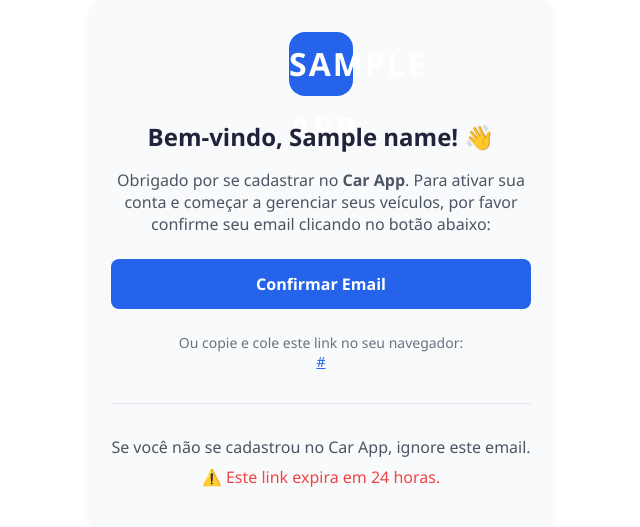
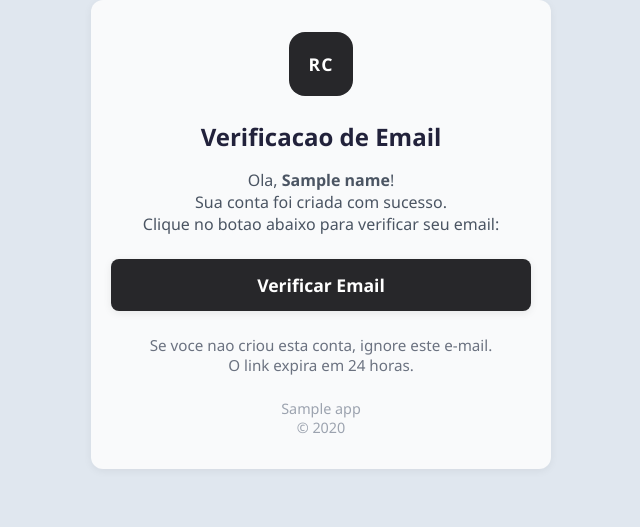
Before and after one commit to rcaldas-com/mailer, a Python web app: template templates/verification.html in a window 1280 px wide. Shown: the top 527 px of the page, without its empty margins (319-959 px from the left). Run offline with Jinja, Linux system fonts and the light colour scheme; the template is opened without the code that fills it: most values are stand-ins (such as "Sample title", 1, 10 or a date in 2020).

Commit message:
feat: unify shared emailer smtp config and templates

```diff
--- a/templates/verification.html
+++ b/templates/verification.html
@@ -1,104 +1 @@
-<!DOCTYPE html>
-<html lang="pt-BR">
-  <head>
-    <meta charset="UTF-8" />
-    <title>Confirme seu email - Car App</title>
-    <meta name="viewport" content="width=device-width, initial-scale=1.0" />
-    <style>
-      /* Reset básico */
-      body, table, td, a { -webkit-text-size-adjust: 100%; -ms-text-size-adjust: 100%; }
-      table, td { mso-table-lspace: 0pt; mso-table-rspace: 0pt; }
-      img { -ms-interpolation-mode: bicubic; }
-      body { margin: 0; padding: 0; width: 100% !important; height: 100% !important; }
-      /* Layout responsivo */
-      .container {
-        max-width: 420px;
-        margin: 0 auto;
-        background: #f9fafb;
-        border-radius: 12px;
-        box-shadow: 0 2px 8px rgba(0,0,0,0.06);
-        padding: 32px 20px;
-        font-family: 'Segoe UI', 'Helvetica Neue', Arial, sans-serif;
-      }
-      .logo {
-        display: block;
-        margin: 0 auto 24px auto;
-        width: 64px;
-        height: 64px;
-        background: #2563eb;
-        border-radius: 16px;
-        text-align: center;
-        line-height: 64px;
-        font-size: 2rem;
-        color: #fff;
-        font-weight: bold;
-        letter-spacing: 2px;
-      }
-      h1 {
-        font-size: 1.5rem;
-        color: #22223b;
-        margin-bottom: 12px;
-        text-align: center;
-      }
-      p {
-        color: #4b5563;
-        font-size: 1rem;
-        margin-bottom: 24px;
-        text-align: center;
-      }
-      .button {
-        display: block;
-        margin: 24px auto;
-        padding: 14px 32px;
-        background: #2563eb;
-        color: #fff;
-        text-decoration: none;
-        border-radius: 8px;
-        font-weight: 600;
-        font-size: 1rem;
-        text-align: center;
-        transition: background 0.3s ease;
-      }
-      .button:hover {
-        background: #1e40af;
-      }
-      .link {
-        color: #2563eb;
-        word-break: break-all;
-        font-size: 0.875rem;
-        text-decoration: underline;
-      }
-      .footer {
-        margin-top: 32px;
-        padding-top: 24px;
-        border-top: 1px solid #e5e7eb;
-        text-align: center;
-        font-size: 0.75rem;
-        color: #9ca3af;
-      }
-    </style>
-  </head>
-  <body>
-    <div class="container">
-      <div class="logo">{{ app|upper }}</div>
-      <h1>Bem-vindo, {{ name }}! 👋</h1>
-      <p>
-        Obrigado por se cadastrar no <strong>Car App</strong>. Para ativar sua conta e começar a gerenciar seus veículos,
-        por favor confirme seu email clicando no botão abaixo:
-      </p>
-      <a href="{{ verificationUrl }}" class="button">Confirmar Email</a>
-      <p style="font-size: 0.875rem; color: #6b7280;">
-        Ou copie e cole este link no seu navegador:<br>
-        <a href="{{ verificationUrl }}" class="link">{{ verificationUrl }}</a>
-      </p>
-      <div class="footer">
-        <p style="margin: 8px 0;">
-          Se você não se cadastrou no Car App, ignore este email.
-        </p>
-        <p style="margin: 8px 0; font-weight: 500; color: #ef4444;">
-          ⚠️ Este link expira em 24 horas.
-        </p>
-      </div>
-    </div>
-  </body>
-</html>
+{% include 'verify-email.html' %}
--- /dev/null
+++ b/templates/verify-email.html
@@ -0,0 +1,41 @@
+<!DOCTYPE html>
+<html lang="pt-BR">
+  <head>
+    <meta charset="UTF-8" />
+    <title>Verificacao de Email</title>
+    <meta name="viewport" content="width=device-width, initial-scale=1.0" />
+    <style>
+      body, table, td, a { -webkit-text-size-adjust: 100%; -ms-text-size-adjust: 100%; }
+      table, td { mso-table-lspace: 0pt; mso-table-rspace: 0pt; }
+      body { margin: 0; padding: 0; width: 100% !important; height: 100% !important; }
+      .container { max-width: 420px; margin: 0 auto; background: #f9fafb; border-radius: 12px; box-shadow: 0 2px 8px rgba(0,0,0,0.06); padding: 32px 20px; font-family: 'Segoe UI', 'Helvetica Neue', Arial, sans-serif; }
+      .logo { display: block; margin: 0 auto 24px auto; width: 64px; height: 64px; background: #27272a; border-radius: 16px; text-align: center; line-height: 64px; font-size: 1.1rem; color: #fff; font-weight: bold; letter-spacing: 1px; }
+      h1 { font-size: 1.5rem; color: #22223b; margin-bottom: 12px; text-align: center; }
+      p { color: #4b5563; font-size: 1rem; margin-bottom: 24px; text-align: center; }
+      .button { display: block; width: 100%; background: #27272a; color: #fff !important; text-decoration: none; padding: 14px 0; border-radius: 8px; font-size: 1.1rem; font-weight: 600; text-align: center; margin-bottom: 24px; box-shadow: 0 2px 8px rgba(0,0,0,0.08); }
+      .footer { font-size: 0.9rem; color: #9ca3af; text-align: center; margin-top: 24px; }
+      @media (max-width: 480px) { .container { padding: 18px 4vw; } .logo { width: 48px; height: 48px; line-height: 48px; font-size: 0.9rem; } }
+    </style>
+  </head>
+  <body style="background: #e0e7ef;">
+    <div class="container">
+      <div class="logo">{{ logo|default('RC') }}</div>
+      <h1>Verificacao de Email</h1>
+      <p>Ola, <b>{{ name }}</b>!<br>
+        Sua conta foi criada com sucesso.<br>
+        Clique no botao abaixo para verificar seu email:
+      </p>
+      <a href="{{ verifyUrl|default(verificationUrl) }}" class="button" target="_blank">
+        Verificar Email
+      </a>
+      <p style="font-size:0.95rem; color:#6b7280;">
+        Se voce nao criou esta conta, ignore este e-mail.<br>
+        O link expira em 24 horas.
+      </p>
+      <div class="footer">
+        {{ app|capitalize }}<br>
+        &copy; {{ now().year }}
+      </div>
+    </div>
+  </body>
+</html>
```
Also changed, not shown: app.py (+64 -17 lines), templates/reset-password.html (+6 -6 lines), templates/welcome.html (+7 -7 lines).
